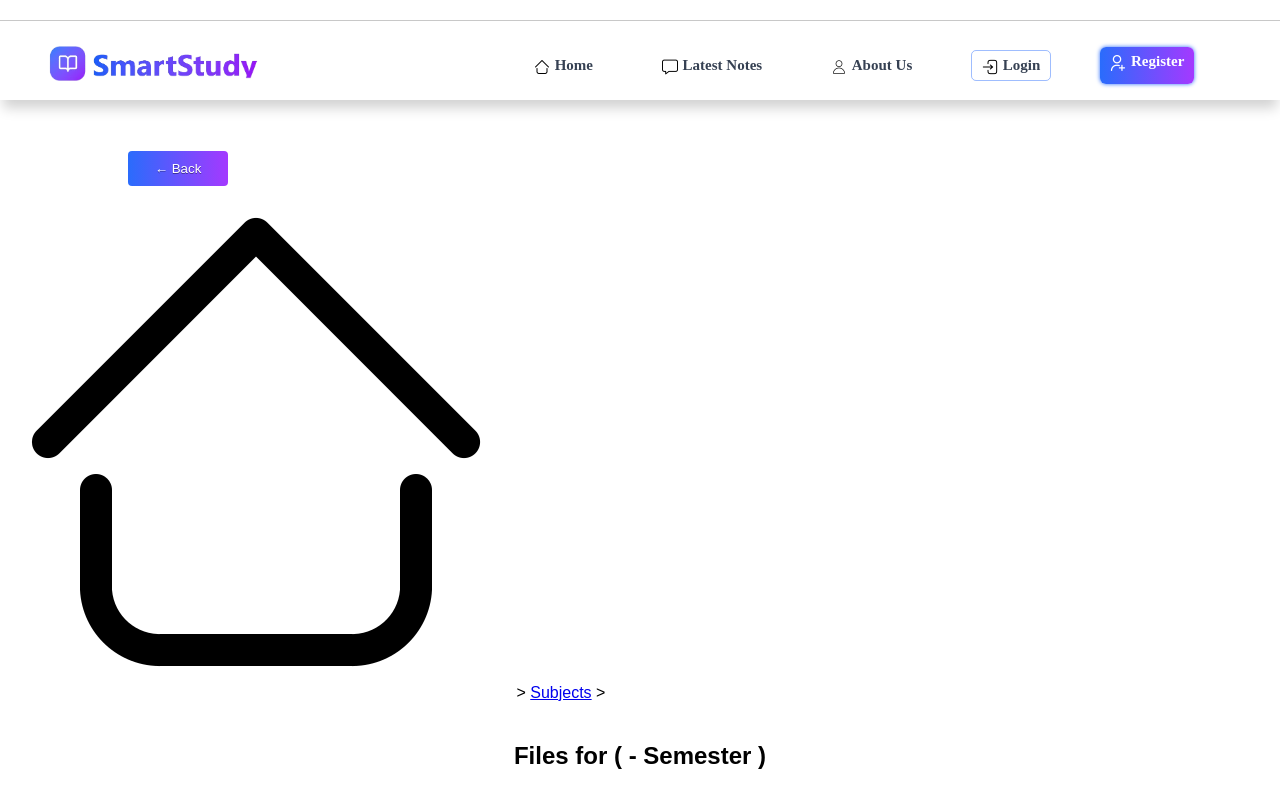
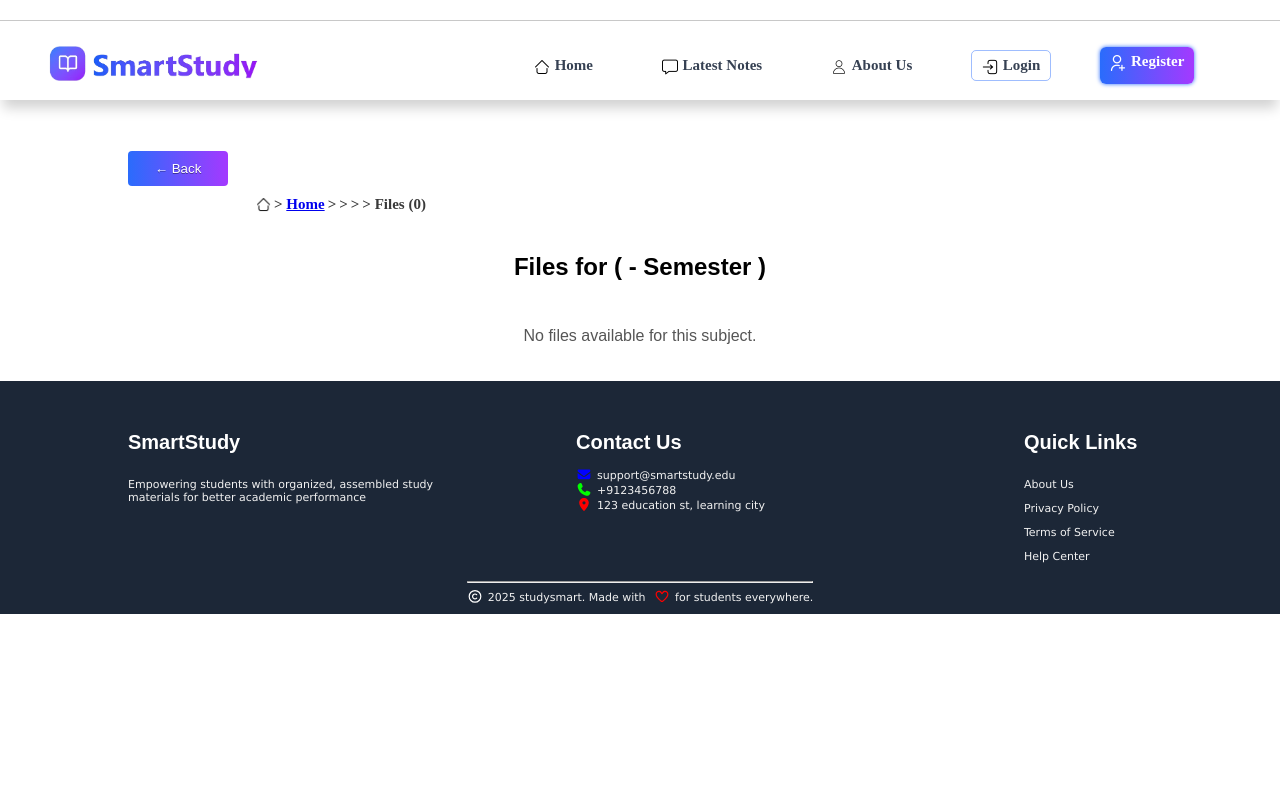
Before and after one commit to codebydj/smartstudy-frontend-Check, a React (Create React App) app: page /files in a window 1280 px wide. Shown: the top 800 px of the page. Built offline with nearby package versions, Linux system fonts and the light colour scheme; a web font is replaced by a local one.

Commit message:
download page demo

```diff
--- a/src/App.js
+++ b/src/App.js
@@ -14,6 +14,7 @@ import About from "./pages/AboutUs";
 import SubjectFiles from "./pages/SubjectsPage";
 import FilesPage from "./pages/FilesPage";
 import Footer from "./components/Footer";
+import Downloading from "./components/Downloading";
 import "./App.css"
 
 function App() {
@@ -29,6 +30,7 @@ function App() {
         <Route path="*" element={<Navigate to="/" />} />
         <Route path="/subject-files" element={<SubjectFiles />} />
         <Route path="/files" element={<FilesPage />} />
+        <Route path="/downloading" element={<Downloading />} />
       </Routes>
       <Footer />
     </Router>
--- /dev/null
+++ b/src/components/Downloading.js
@@ -0,0 +1,12 @@
+import React from "react";
+import BackButton from "../components/BackButton";
+
+export default function Downloading() {
+  return (
+    <div>
+      <BackButton />
+
+      <h1>view/Downloading....</h1>
+    </div>
+  );
+}
--- a/src/components/LocationPath.js
+++ b/src/components/LocationPath.js
@@ -7,7 +7,7 @@ import "../styles/LocationPath.css";
 
 function LocationPath({ paths = [] }) {
   return (
-    <div className="location-path">
+    <div className="locationPath">
       {/* Home icon always links to root */}
       <Link to="/">
         <img src={home} alt="Home" className="home-icon" />
--- a/src/data/SubjectsData.js
+++ b/src/data/SubjectsData.js
@@ -1,15 +1,25 @@
-
 export const SubjectsData = {
   CSE: {
     "1-1": [
       { icon: "/assets/math-icon.png", name: "Mathematics I", totalFiles: 5 },
       { icon: "/assets/physics-icon.png", name: "Physics", totalFiles: 3 },
-      { icon: "/assets/programming-icon.png", name: "Programming Basics", totalFiles: 4 },
+      {
+        icon: "/assets/programming-icon.png",
+        name: "Programming Basics",
+        totalFiles: 4,
+      },
     ],
     "1-2": [
       { icon: "/assets/math-icon.png", name: "Mathematics II", totalFiles: 6 },
       { icon: "/assets/data-icon.png", name: "Data Structures", totalFiles: 5 },
-      { icon: "/assets/digital-icon.png", name: "Digital Logic", totalFiles: 2 },
+      {
+        icon: "/assets/digital-icon.png",
+        name: "Digital Logic",
+        totalFiles: 2,
+      },
+    ],
+    "2-1": [
+      { icon: "/assets/math-icon.png", name: "Mathematics II", totalFiles: 6 },
     ],
     // ...add semesters 2-1 to 4-1 similarly
   },
@@ -17,14 +27,26 @@ export const SubjectsData = {
     "1-1": [
       { icon: "/assets/math-icon.png", name: "Mathematics I", totalFiles: 4 },
       { icon: "/assets/physics-icon.png", name: "Physics", totalFiles: 3 },
-      { icon: "/assets/electronics-icon.png", name: "Basic Electronics", totalFiles: 5 },
+      {
+        icon: "/assets/electronics-icon.png",
+        name: "Basic Electronics",
+        totalFiles: 5,
+      },
     ],
     "1-2": [
       { icon: "/assets/math-icon.png", name: "Mathematics II", totalFiles: 6 },
-      { icon: "/assets/signals-icon.png", name: "Signals & Systems", totalFiles: 4 },
-      { icon: "/assets/circuit-icon.png", name: "Circuit Theory", totalFiles: 3 },
+      {
+        icon: "/assets/signals-icon.png",
+        name: "Signals & Systems",
+        totalFiles: 4,
+      },
+      {
+        icon: "/assets/circuit-icon.png",
+        name: "Circuit Theory",
+        totalFiles: 3,
+      },
     ],
     // ...add remaining semesters
-  }
+  },
 };
 export default SubjectsData;
--- a/src/pages/FilesPage.js
+++ b/src/pages/FilesPage.js
@@ -5,6 +5,7 @@ import { useLocation } from "react-router-dom";
 import { filesData } from "../data/FilesData";
 import BackButton from "../components/BackButton";
 import LocationPath from "../components/LocationPath";
+import { Link } from "react-router-dom";
 import "../styles/FilesPage.css";
 
 function FilesPage() {
@@ -19,8 +20,18 @@ function FilesPage() {
   return (
     <div>
       <BackButton />
-     <LocationPath paths={[{ name: "Subjects", link: `/subjects?branch=${branch}&semester=${semester}` }, { name: subject }]} />
-
+      <LocationPath
+        paths={[
+          { name: "Home", link: "/" },
+          { name: branch },
+          { name: semester },
+          {
+            name: subject,
+            link: `/subject-files?branch=${branch}&semester=${semester}`,
+          },
+          { name: `Files (${files.length})` },
+        ]}
+      />
 
       <div className="files-page">
         <h2 className="files-page-title">
@@ -37,8 +48,12 @@ function FilesPage() {
                   <span>Pages: {file.pages}</span>
                 </div>
                 <div className="file-actions">
-                  <button className="view-btn">View</button>
-                  <button className="download-btn">Download</button>
+                  <button className="view-btn">
+                    <Link to="/downloading">View</Link>
+                  </button>
+                  <button className="download-btn">
+                    <Link to="/downloading">Download</Link>{" "}
+                  </button>
                 </div>
               </div>
             ))
--- a/src/pages/SubjectsPage.js
+++ b/src/pages/SubjectsPage.js
@@ -24,7 +24,12 @@ function SubjectsPage() {
     <div>
       <BackButton />
       <LocationPath
-        paths={[{ name: "Home", link: "/" }, { name: "Subjects" }]}
+        paths={[
+          { name: "Home", link: "/" },
+          { name: branch },
+          { name: semester },
+          { name: `Subject's  (${subjects.length})` },
+        ]}
       />
 
       <div className="subjects-page">
--- a/src/styles/FilesPage.css
+++ b/src/styles/FilesPage.css
@@ -42,13 +42,17 @@
   cursor: pointer;
 }
 
-.view-btn {
-  background-color: #2A6CFC;
+.view-btn,
+.view-btn > a {
+  text-decoration: none;
+  background-color: #2a6cfc;
   color: white;
 }
 
-.download-btn {
-  background-color: #00A63E;
+.download-btn,
+.download-btn > a {
+  text-decoration: none;
+  background-color: #00a63e;
   color: white;
 }
 
--- a/src/styles/LocationPath.css
+++ b/src/styles/LocationPath.css
@@ -1,11 +1,14 @@
 .locationPath {
   display: flex;
   flex-direction: row;
+  align-items: center;
   gap: 3px;
+  margin-top: 10px;
   margin-left: 20%;
   flex-wrap: wrap;
   cursor: default;
 }
+
 .locationPath,
 .locationPath > a {
   font-size: 15px;
@@ -13,23 +16,33 @@
   font-weight: 700;
   color: #393939;
 }
+
 .locationPath > a {
   display: flex;
   flex-direction: row;
   gap: 5px;
-  align-items: center;
   text-decoration: none;
   color: black;
 }
+
 .locationPath > a > img {
   width: 15px;
 }
-.locationPath>p{
+
+.locationPath > p {
   flex-wrap: wrap;
   display: flex;
   flex-direction: row;
   letter-spacing: 4px;
 }
-.locationPath>P:last-child{
+
+.locationPath > p:last-child {
   color: rgb(42, 85, 242);
 }
+.home-icon {
+  width: 20px;
+}
+
+.home-icon:hover {
+  transform: scale(1.1); /* Slight zoom effect */
+}
```
Also changed, not shown: 7 other files (tests, documents, lock files or other folders).
